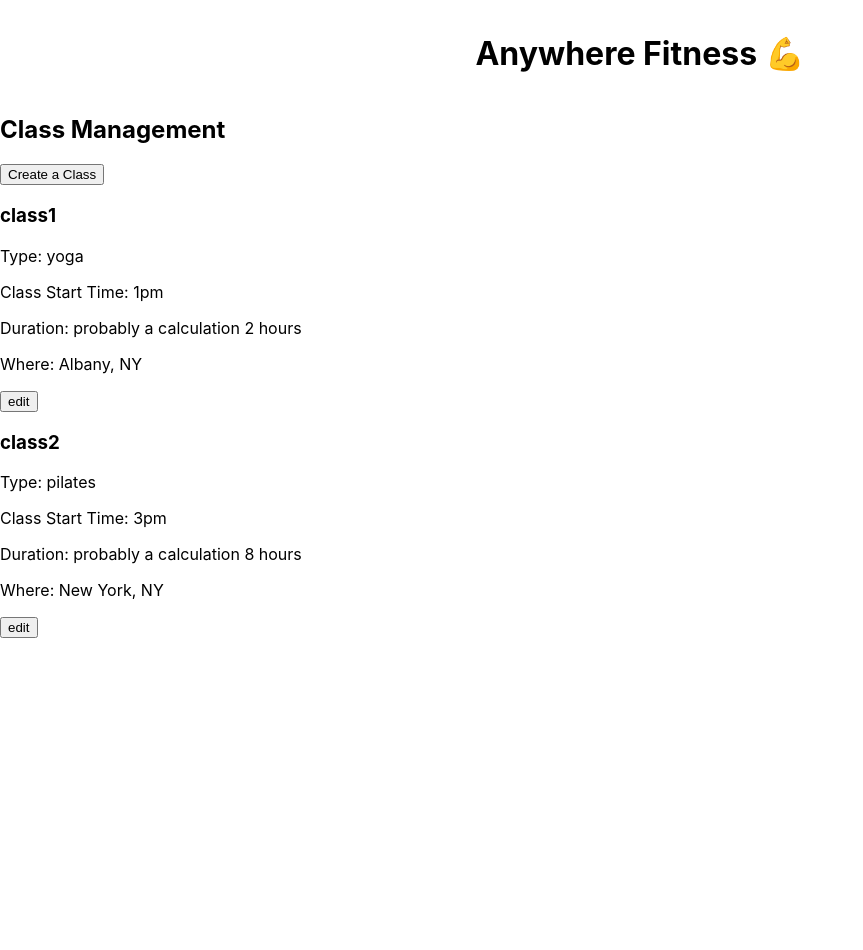
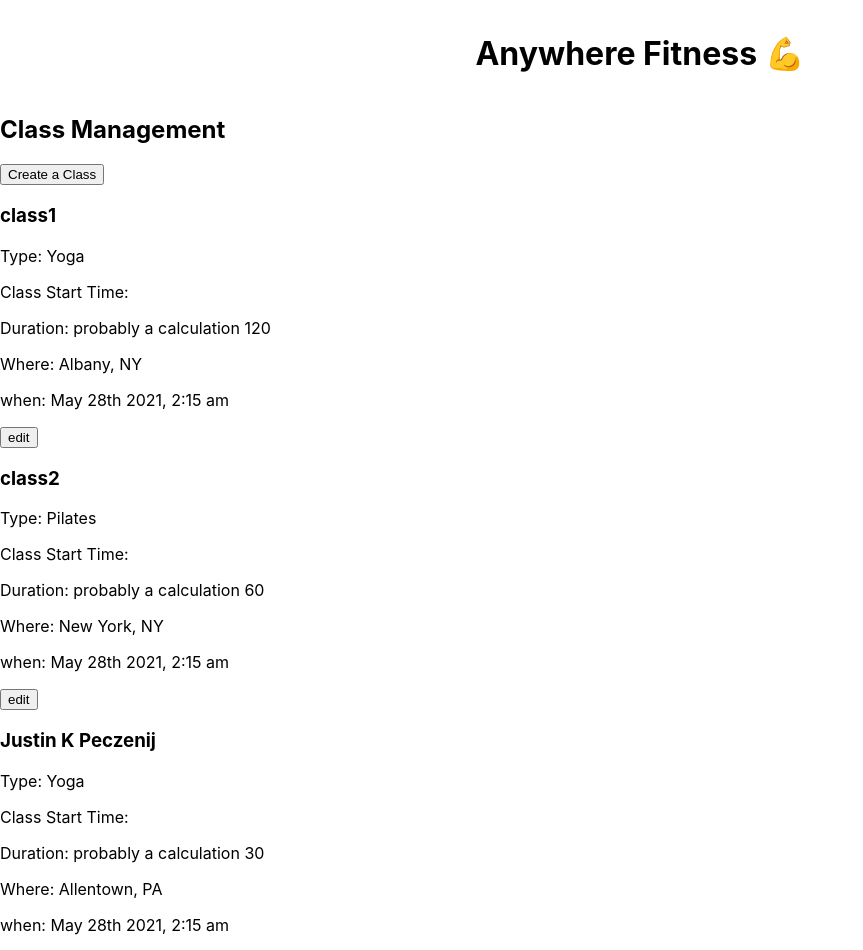
Before and after one commit to JustinPeczenij/Anywhere-Fitness, a React (Create React App) app: page /manage in a window 1280 px wide. Shown: the top 950 px of the page, without its empty margins (0-863 px from the left). Before the commit the page ends 800 px from the top, so only its background shows below. Built offline with nearby package versions, Linux system fonts and the light colour scheme.

Commit message:
saving an edit now correctly formats data for backend

```diff
--- a/src/App.js
+++ b/src/App.js
@@ -7,26 +7,38 @@ import CreateClass from './Unit3/components/InstrucorManageClasses/CreateClass';
 function App() {
     const [classes, setClasses] = useState([{
         name: 'class1',
-        type: 'yoga',
-        startTime: '1pm',
-        duration: '2 hours',
-        intensityLevel: 'intermediate',
+        type: 'Yoga',
+        starttime: 'May 28th 2021, 2:15 am',
+        duration: 120,
+        intensitylevel: 'INTERMEDIATE',
         location:'Albany, NY',
-        noRegistered: 32,
-        maxClassSize: 53,
+        numregisteredattendees: 32,
+        maxclasssize: 53,
         id: 1
     },
     {
         name: 'class2',
-        type: 'pilates',
-        startTime: '3pm',
-        duration: '8 hours',
-        intensityLevel: 'beginner',
+        type: 'Pilates',
+        starttime: 'May 28th 2021, 2:15 am',
+        duration: 60,
+        intensitylevel: 'BEGINNER',
         location:'New York, NY',
-        noRegistered: 21,
-        maxClassSize: 30,
+        numregisteredattendees: 21,
+        maxclasssize: 30,
         id: 2
-    }, ])
+    },
+    {
+      duration: 30,
+      intensitylevel: "EXPERT",
+      location: "Allentown,  PA",
+      maxclasssize: 50,
+      name: "Justin K Peczenij",
+      numregisteredattendees: 0,
+      starttime: "May 28th 2021, 2:15 am",
+      type: "Yoga",
+      id: 3
+    }
+  ])
 
   return (
     <div className="App">
--- a/src/Unit3/components/InstrucorManageClasses/CreateClass.js
+++ b/src/Unit3/components/InstrucorManageClasses/CreateClass.js
@@ -97,11 +97,9 @@ export default function CreateClassPage(props) {
                 <label htmlFor='intensitylevel'>Intensity Level: </label>
                 <select name='intensitylevel' onChange={handleChanges} value={formValues.intensitylevel}>
                     <option>-- Intensity --</option>
-                    <option value='very-easy'>Very Easy</option>
-                    <option value='easy'>Easy</option>
-                    <option value='medium'>Medium</option>
-                    <option value='hard'>Hard</option>
-                    <option value='very-hard'>Very Hard</option>
+                    <option value='BEGINNER'>BEGINNER</option>
+                    <option value='INTERMEDIATE'>INTERMEDIATE</option>
+                    <option value='EXPERT'>EXPERT</option>
                 </select>
 
                 <label htmlFor='location'>Location: </label>
--- a/src/Unit3/components/InstrucorManageClasses/EditClass.js
+++ b/src/Unit3/components/InstrucorManageClasses/EditClass.js
@@ -1,15 +1,24 @@
 import { useState } from 'react';
+//MatUI Date Picker
+import DateMomentUtils from '@date-io/moment'; // choose your lib
+import {
+  TimePicker,
+  DateTimePicker,
+  MuiPickersUtilsProvider,
+} from '@material-ui/pickers';
+import moment from 'moment';
 
 export default function EditClass(props) {
     const { c, setIsEditing, setClasses } = props;
     const [formValues, setFormValues] = useState({
         name: c.name,
         type: c.type,
-        startTime: c.startTime,
+        starttime: c.starttime,
         duration: c.duration,
         intensitylevel: c.intensitylevel,
         location: c.location,
         maxclasssize: c.maxclasssize,
+        numregisteredattendees: c.numregisteredattendees,
         id: c.id
     })
 
@@ -23,8 +32,12 @@ export default function EditClass(props) {
     const saveChanges = (e) => {
         e.preventDefault();
         const newClass = {
-
+            ...formValues,
+            duration: parseInt(formValues.duration),
+            maxclasssize: parseInt(formValues.maxclasssize),
+            starttime: `${moment(formValues.starttime).format("MMM Do YYYY")}, ${moment(formValues.starttime).format('h:mm a')}`
         }
+        console.log(newClass)
         //put request to where changes are made to classes
         //set changes global state (classes) so we can see in app.
 
@@ -36,9 +49,9 @@ export default function EditClass(props) {
         //promise should set classes to new array
     }
 
-    return (<>
+    return (<MuiPickersUtilsProvider utils={DateMomentUtils}>
             <form onSubmit={saveChanges}>
-                <label htmlFor='name'>Name </label>
+                <label htmlFor='name'>Name: </label>
                 <input
                     name='name'
                     type='text'
@@ -56,35 +69,55 @@ export default function EditClass(props) {
                     <option value='Movement'>Movement</option>
                 </select>
 
-                <label htmlFor='startDate'>Start Date </label>
-                <input
-                    name='startDate'
-                    type='text'
-                    onChange={handleChanges}
-                    value={formValues.startDate}
+                <label htmlFor='startDate'>Start Date: </label>
+                <DateTimePicker
+                        animateYearScrolling
+                        clearable
+                        value={formValues.starttime}
+                        onChange={date => setFormValues({
+                            ...formValues,
+                            starttime: date._d
+                        })}
+                        minDate={new Date()}
+                        format="LL"
                 />
-                <label htmlFor='startTime'>Start Time </label>
-                <input
-                    name='startTime'
-                    type='text'
-                    value={formValues.startTime}
-                    onChange={handleChanges}
+
+                <label htmlFor='startTime'>Start Time: </label>
+                <TimePicker
+                        name='startTime'
+                        onChange={date => setFormValues({
+                            ...formValues,
+                            starttime: moment(date._d).format("MMM Do YYYY")
+                        })}
+                        value={formValues.starttime}
                 />
-                <label htmlFor='duration'>Duration </label>
-                <input
-                    name='duration'
-                    type='text'
-                    value={formValues.duration}
-                    onChange={handleChanges}
-                />
-                <label htmlFor='intensitylevel'>Intensity Level </label>
+
+                <label htmlFor='duration'>Duration of Class: </label>
+                <select name='duration' onChange={handleChanges} value={formValues.duration}>
+                    <option>-- Minutes --</option>
+                    <option value={Number(30)}>30 minutes</option>
+                    <option value={45}>45 minutes</option>
+                    <option value={60}>1 hour</option>
+                    <option value={90}>1 hour 30 minutes</option>
+                    <option value={120}>2 hours</option>
+                    <option value={180}>3 hours</option>
+                </select>
+
+                <label htmlFor='intensitylevel'>Intensity Level: </label>
                 <input
                     name='intensitylevel'
                     type='text'
                     value={formValues.intensitylevel}
                     onChange={handleChanges}
                 />
-                <label htmlFor='maxclasssize'>Max Class Size </label>
+                <label htmlFor='location'>Location: </label>
+                <input
+                    name='location'
+                    type='text'
+                    value={formValues.location}
+                    onChange={handleChanges}
+                />
+                <label htmlFor='maxclasssize'>Max Class Size: </label>
                 <input
                     name='maxclasssize'
                     type='text'
@@ -95,6 +128,5 @@ export default function EditClass(props) {
                 <button type='button'>delete</button>
                 <button type='button' onClick={() => setIsEditing(false)}>Cancel Changes</button>
             </form>
-        </>
-        )
+        </MuiPickersUtilsProvider>)
 }
--- a/src/Unit3/components/InstrucorManageClasses/InstructorClass.js
+++ b/src/Unit3/components/InstrucorManageClasses/InstructorClass.js
@@ -20,6 +20,7 @@ export default function InstructorClass(props) {
             <p>Class Start Time: {c.startTime}</p>
             <p>Duration: probably a calculation {c.duration}</p>
             <p>Where: {c.location}</p>
+            <p>when: {c.starttime}</p>
             {isEditing ? null : <button onClick={() => setIsEditing(true)}>edit</button>}
         </div>
         <div>
```
